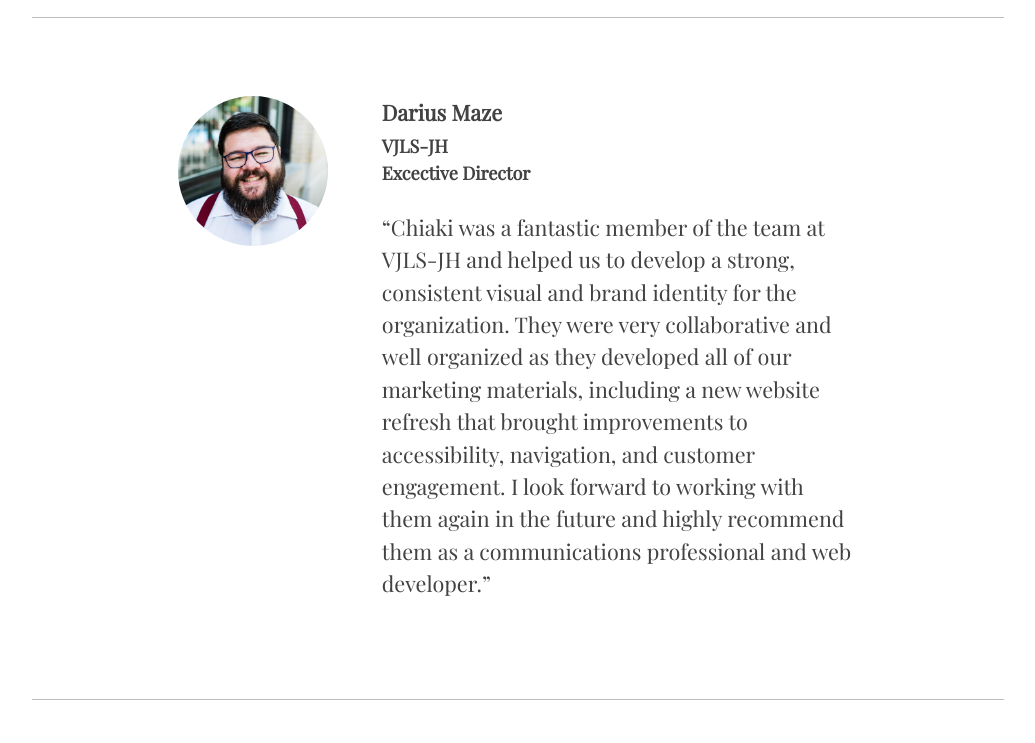
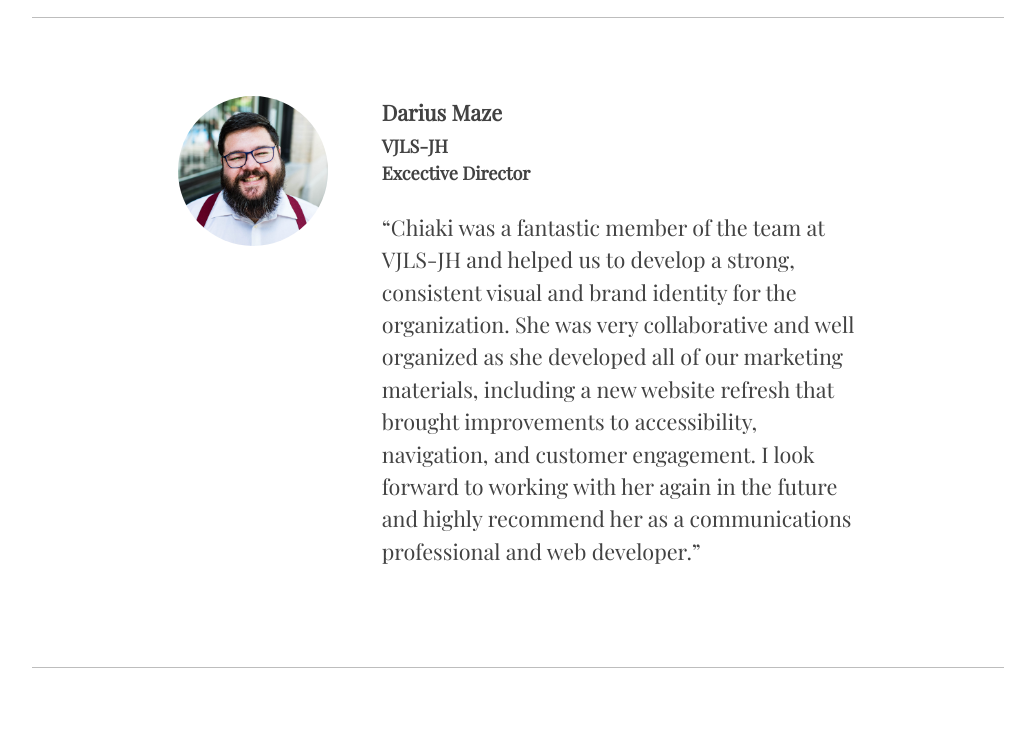
Before and after one commit to chiaki-yamada/my-portfolio, a React (Create React App) app: page /reference in a window 1280 px wide. Shown: the part 626-1369 px from the top of the page, without its empty margins (122-1157 px from the left). Built offline with nearby package versions, Linux system fonts and the light colour scheme; a web font is replaced by a local one.

Commit message:
updated js

```diff
--- a/src/components/Reference.js
+++ b/src/components/Reference.js
@@ -28,7 +28,7 @@ function Reference() {
           <div className='bio'>
             <h3 className='bio-name'>Darius Maze</h3>
             <h4 className='bio-title'>VJLS-JH<br></br>Excective Director</h4>
-            <p className='bio-text'>“Chiaki was a fantastic member of the team at VJLS-JH and helped us to develop a strong, consistent visual and brand identity for the organization. They were very collaborative and well organized as they developed all of our marketing materials, including a new website refresh that brought improvements to accessibility, navigation, and customer engagement. I look forward to working with them again in the future and highly recommend them as a communications professional and web developer.”</p>
+            <p className='bio-text'>“Chiaki was a fantastic member of the team at VJLS-JH and helped us to develop a strong, consistent visual and brand identity for the organization. She was very collaborative and well organized as she developed all of our marketing materials, including a new website refresh that brought improvements to accessibility, navigation, and customer engagement. I look forward to working with her again in the future and highly recommend her as a communications professional and web developer.”</p>
           </div>
         </div>
 
```
